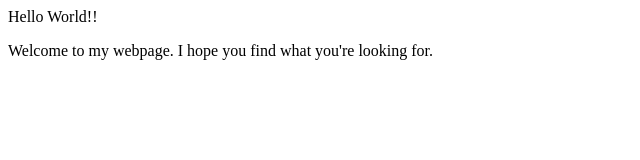
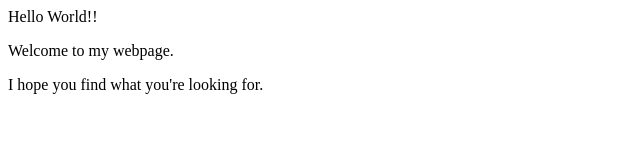
Before and after one commit to dag72/text_floder2, a plain HTML site: page index.html in a window 1280 px wide. Shown: the whole page, without its empty margins (0-640 px from the left). Drawn offline with Linux system fonts and the light colour scheme.

Commit message:
Update index.html

```diff
--- a/index.html
+++ b/index.html
@@ -6,7 +6,8 @@
 <body>
 <p>Hello World!!</p>
 
-<p>Welcome to my webpage. I hope you find what you're looking for.<p/>
+<p>Welcome to my webpage.</p>
+<p>I hope you find what you're looking for.<p/>
 
 </body>
 </html>
```
